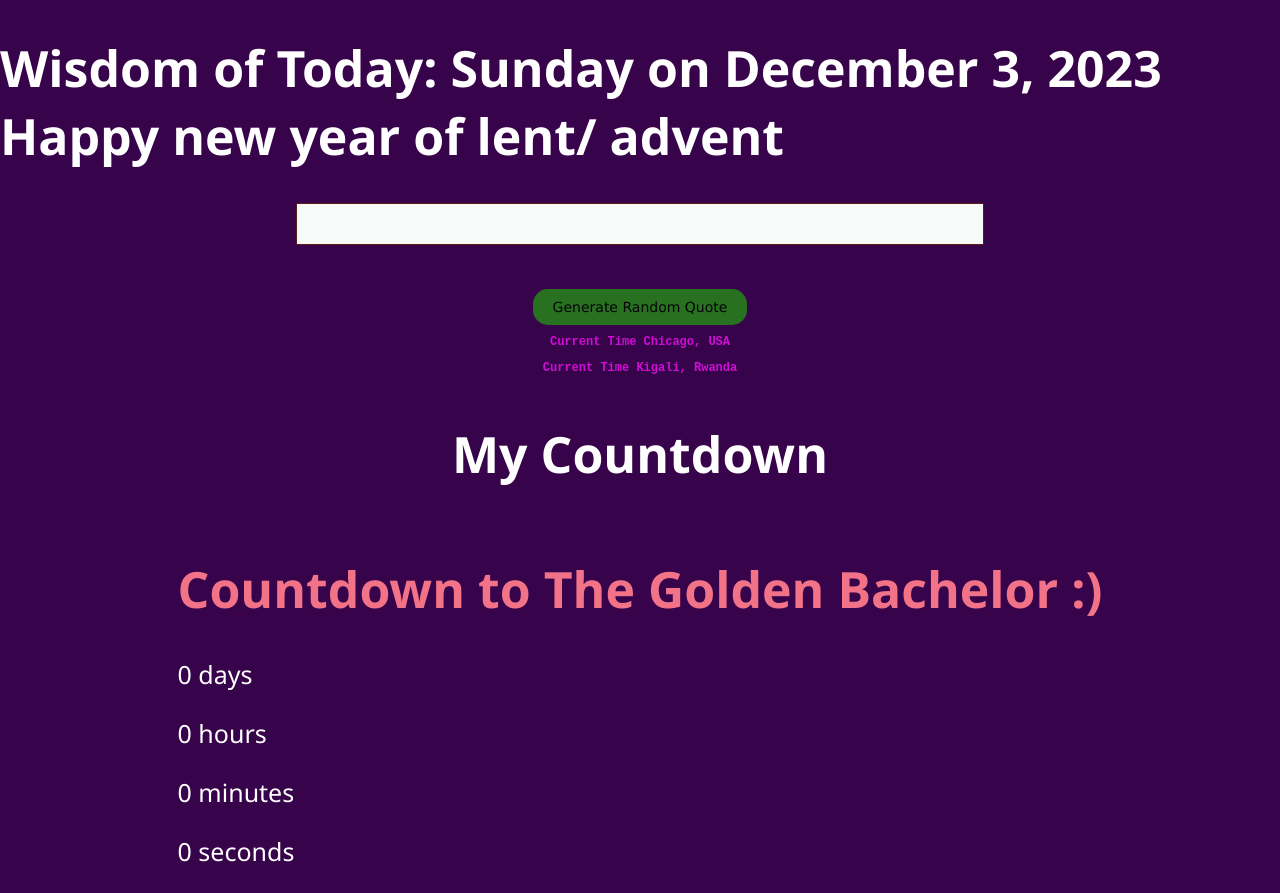
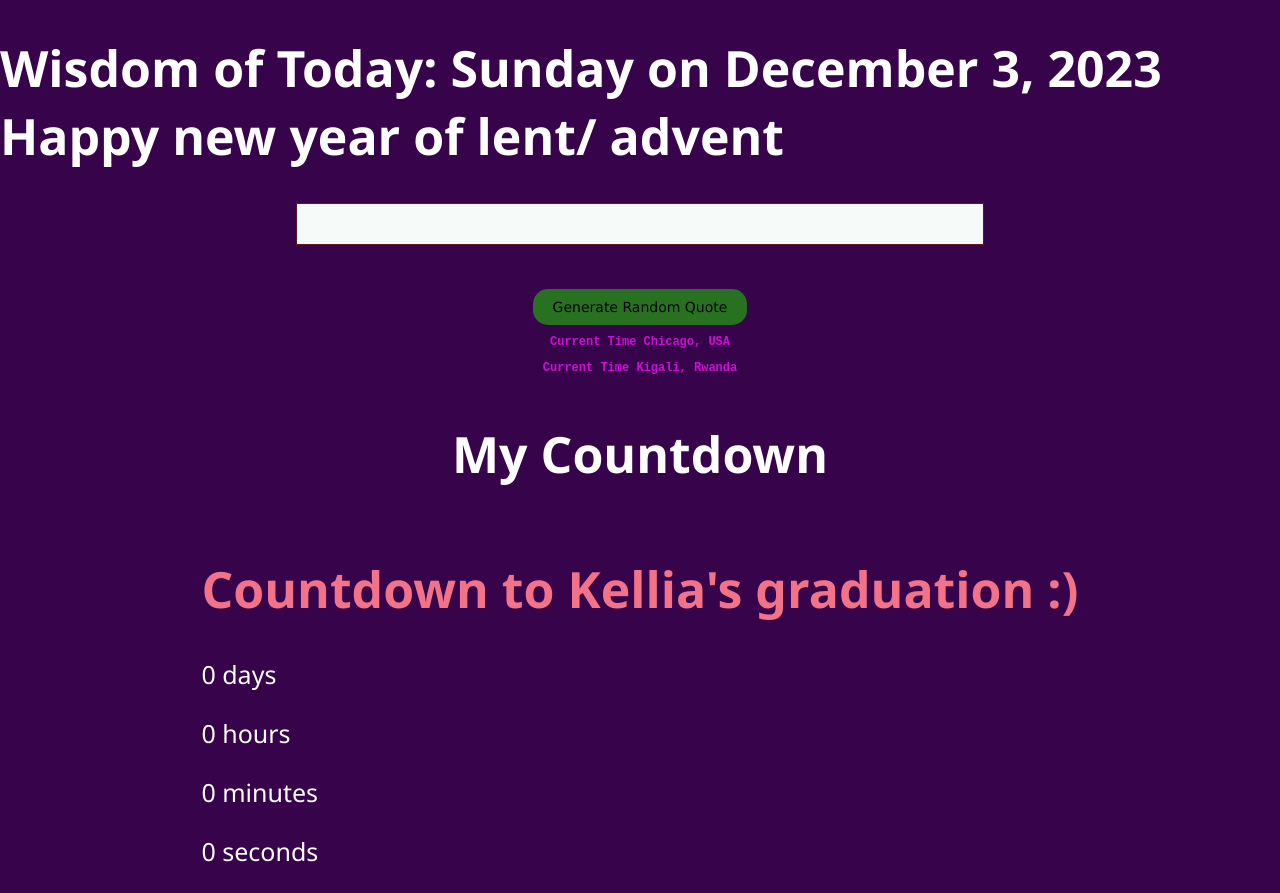
Before and after one commit to Lande21/RandomQuote, a React (Create React App) app: page / in a window 1280 px wide. Built offline with nearby package versions, Linux system fonts and the light colour scheme; no server answers.

Commit message:
adding target date

```diff
--- a/src/CountdownTimer.js
+++ b/src/CountdownTimer.js
@@ -44,7 +44,7 @@ const CountdownTimer = ({ targetDate }) => {
 
   return (
     <div>
-        <h1 className="countt">Countdown to The Golden Bachelor :)</h1>
+        <h1 className="countt">Countdown to Kellia's graduation :)</h1>
         <p>{timeLeft.days} days</p>
         <p>{timeLeft.hours} hours</p>
         <p>{timeLeft.minutes}  minutes</p>
```
